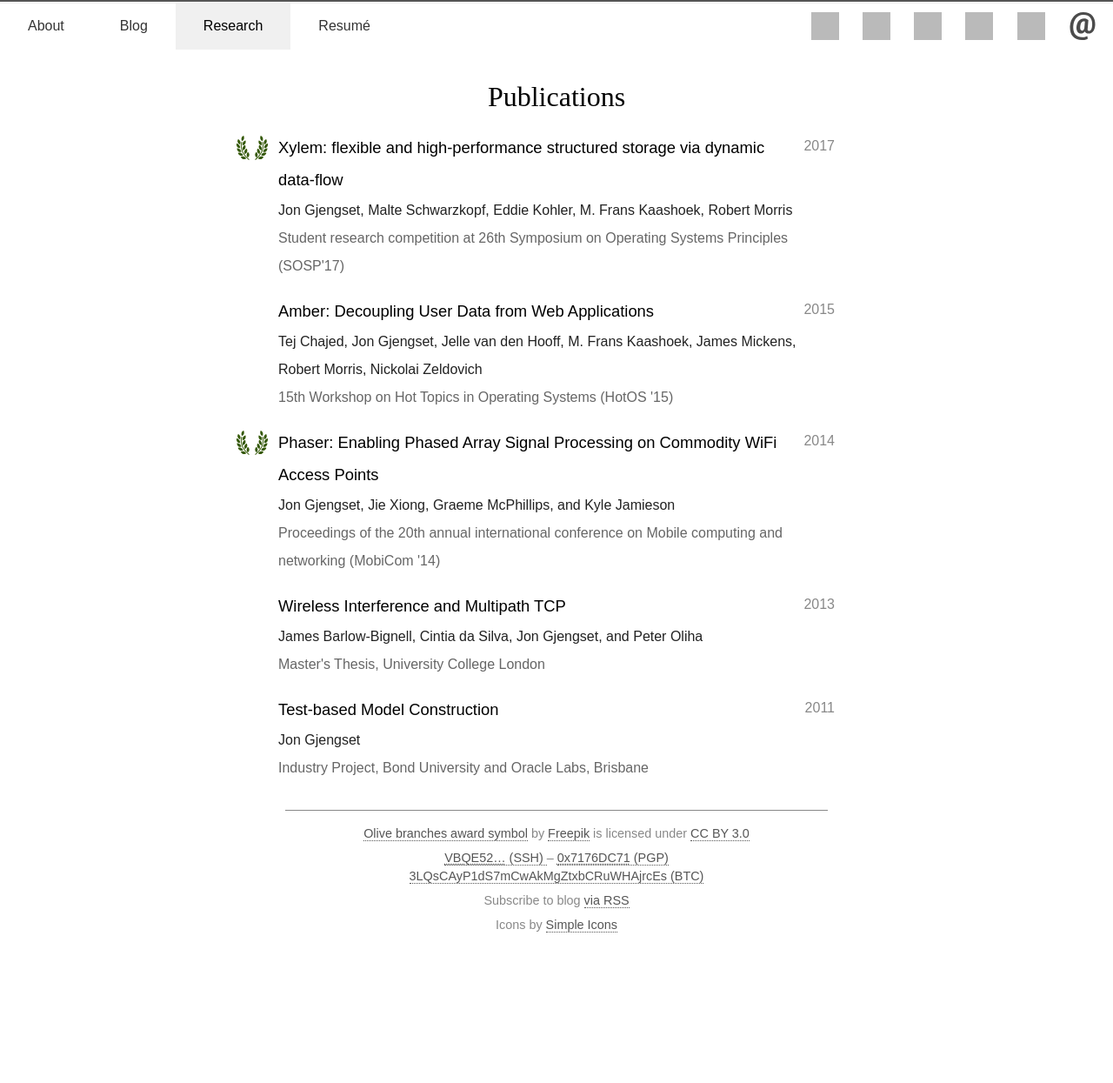
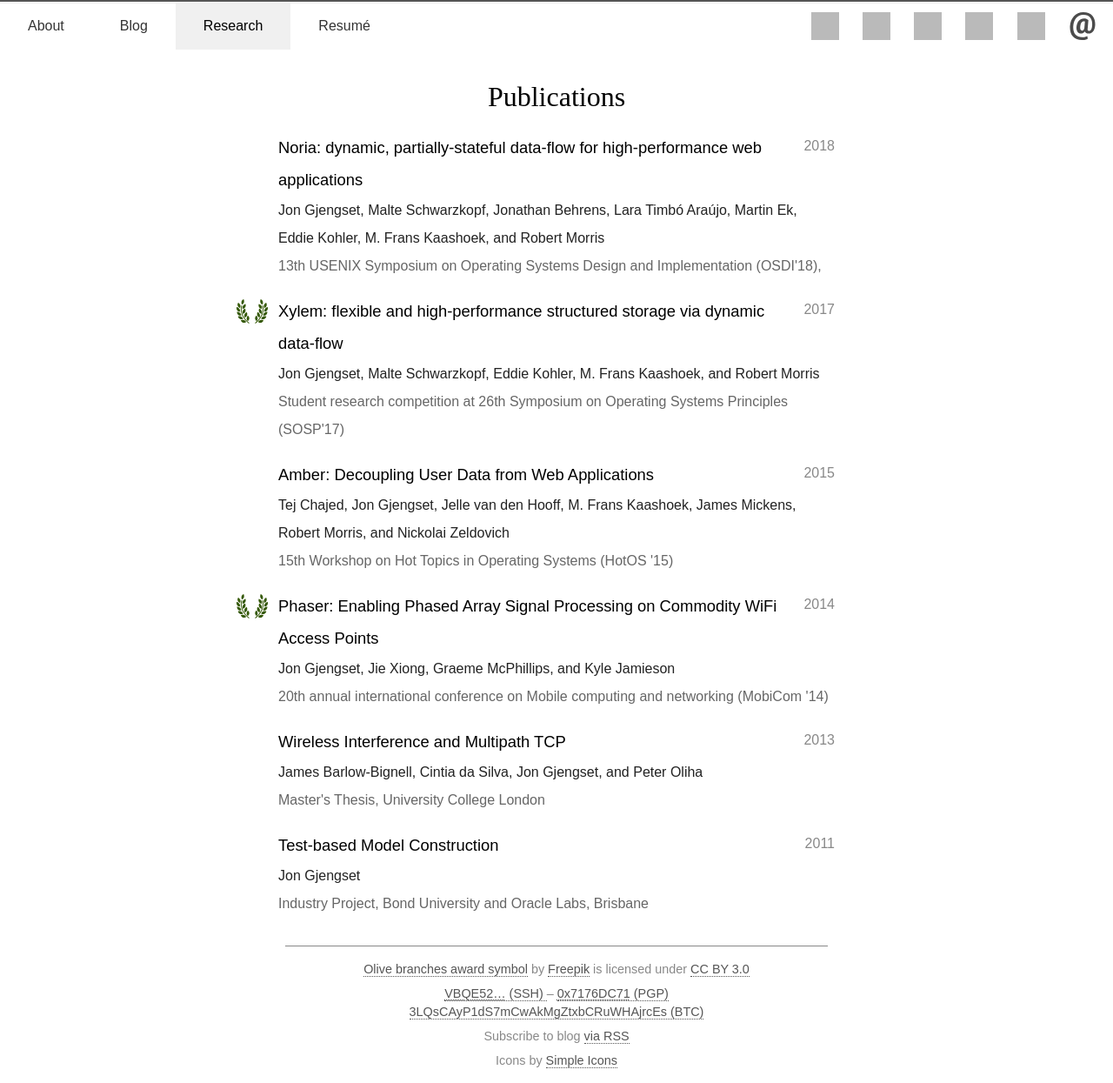
Before and after one commit to jonhoo/thesquareplanet.com, a Jekyll site: the page built from research.html, in a window 1280 px wide. Shown: the whole page at 87% size. Built offline with Jekyll 4.4.1, drawn with Linux system fonts in a browser that asks for light colours; comment, search, counter and statistics services are not loaded; before the commit the page ends 1089 px from its top, so only the background shows below that; grey boxes are pictures that could not be loaded.

Commit message:
Add Noria

```diff
--- a/research.html
+++ b/research.html
@@ -9,16 +9,22 @@ permalink: /research/
 <article>
 <ul class="articles">
 	<li class="article">
+	<h3><i>2018</i><a href="//jon.tsp.io/papers/osdi18-noria.pdf">Noria: dynamic, partially-stateful data-flow for high-performance web applications</a></h3>
+	<p>
+	<span class="authors">Jon Gjengset, Malte Schwarzkopf, Jonathan Behrens, Lara Timbó Araújo, Martin Ek, Eddie Kohler, M. Frans Kaashoek, and Robert Morris</span>
+	<span class="journal">13th USENIX Symposium on Operating Systems Design and Implementation (OSDI'18),</span>
+	</p>
+	<li class="article">
 	<img src="gfx/olive.svg" alt="Student research competition winner" title="Student research competition winner" class="award" />
 	<h3><i>2017</i><a href="//jon.tsp.io/papers/sosp17src-xylem.pdf">Xylem: flexible and high-performance structured storage via dynamic data-flow</a></h3>
 	<p>
-	<span class="authors">Jon Gjengset, Malte Schwarzkopf, Eddie Kohler, M. Frans Kaashoek, Robert Morris</span>
+	<span class="authors">Jon Gjengset, Malte Schwarzkopf, Eddie Kohler, M. Frans Kaashoek, and Robert Morris</span>
 	<span class="journal">Student research competition at 26th Symposium on Operating Systems Principles (SOSP'17)</span>
 	</p>
 	<li class="article">
 	<h3><i>2015</i><a href="//jon.tsp.io/papers/hotos15-amber.pdf">Amber: Decoupling User Data from Web Applications</a></h3>
 	<p>
-	<span class="authors">Tej Chajed, Jon Gjengset, Jelle van den Hooff, M. Frans Kaashoek, James Mickens, Robert Morris, Nickolai Zeldovich</span>
+	<span class="authors">Tej Chajed, Jon Gjengset, Jelle van den Hooff, M. Frans Kaashoek, James Mickens, Robert Morris, and Nickolai Zeldovich</span>
 	<span class="journal">15th Workshop on Hot Topics in Operating Systems (HotOS '15)</span>
 	</p>
 	<li class="article">
@@ -26,7 +32,7 @@ permalink: /research/
 	<h3><i>2014</i><a href="//jon.tsp.io/papers/mobicom14-phaser.pdf">Phaser: Enabling Phased Array Signal Processing on Commodity WiFi Access Points</a></h3>
 	<p>
 	<span class="authors">Jon Gjengset, Jie Xiong, Graeme McPhillips, and Kyle Jamieson</span>
-	<span class="journal">Proceedings of the 20th annual international conference on Mobile computing and networking (MobiCom '14)</span>
+	<span class="journal">20th annual international conference on Mobile computing and networking (MobiCom '14)</span>
 	</p>
 	<li class="article">
 	<h3><i>2013</i><a href="//jon.tsp.io/papers/mscthesis-mptcp.pdf">Wireless Interference and Multipath TCP</a></h3>
```
